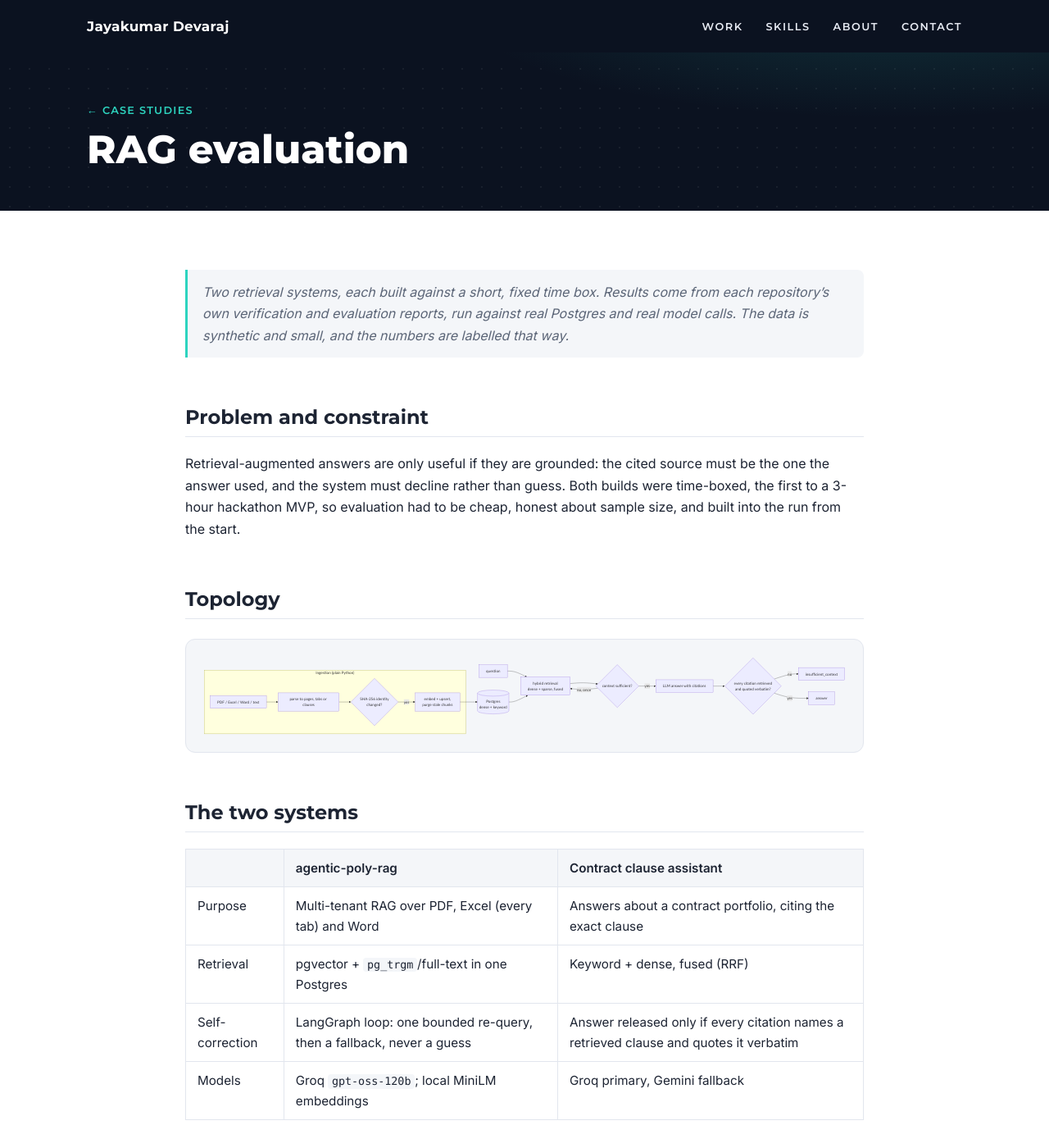
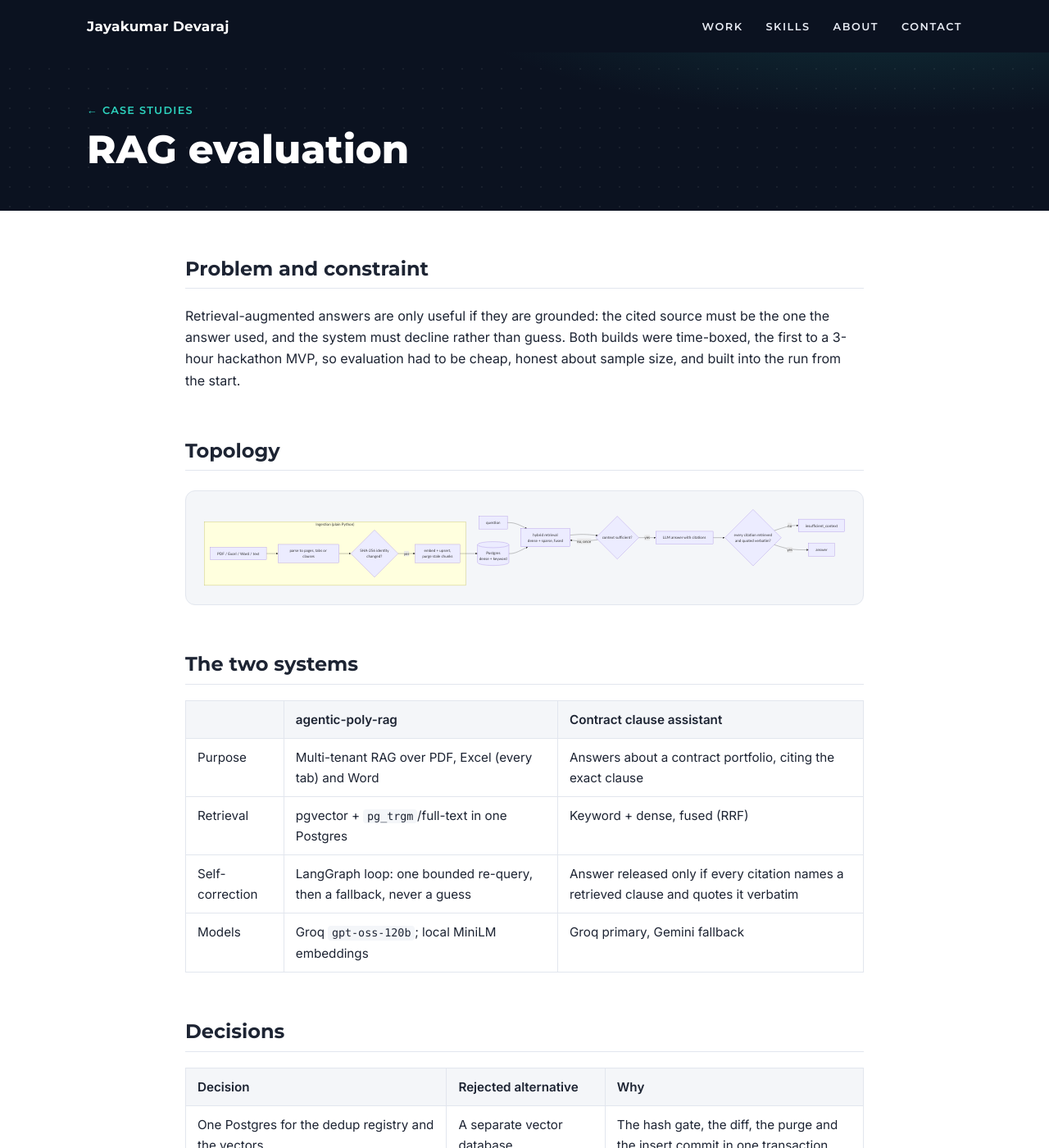
Before and after one commit to jayakumar-devaraj/jayakumar-devaraj.github.io, a Jekyll site: the page built from work/rag-evaluation.md, in a window 1280 px wide and 1400 px high. Shown: the whole window at 82% size. Built offline with Jekyll 4.4.1, drawn with Linux system fonts in a browser that asks for light colours.

Commit message:
Drop the provenance notes that opened each case study
Sample-size and synthetic-data labels remain in each page's Results and Limits sections.

```diff
--- a/assets/css/site.css
+++ b/assets/css/site.css
@@ -190,10 +190,6 @@ a { color: var(--accent-ink); }
   font: 700 1.5rem var(--heading);
 }
 .prose h2:first-child { margin-top: 0; }
-.prose > p:first-child > em:only-child {
-  display: block; padding: 14px 18px; border-left: 3px solid var(--accent);
-  background: var(--paper-2); border-radius: 0 8px 8px 0; color: var(--muted);
-}
 .prose code { font: .88em var(--mono); background: var(--paper-2); padding: .1em .35em; border-radius: 4px; }
 .prose table {
   display: block; overflow-x: auto; width: 100%;
--- a/work/rag-evaluation.md
+++ b/work/rag-evaluation.md
@@ -3,8 +3,6 @@ layout: page
 title: RAG evaluation
 permalink: /work/rag-evaluation.html
 ---
-
-*Two retrieval systems, each built against a short, fixed time box. Results come from each repository's own verification and evaluation reports, run against real Postgres and real model calls. The data is synthetic and small, and the numbers are labelled that way.*
 
 ## Problem and constraint
 
```
Also changed, not shown: work/agentic-sdlc-platform.md (+0 -2 lines), work/cobol-modernizer.md (+0 -2 lines), work/event-driven-chatbot.md (+0 -2 lines).
